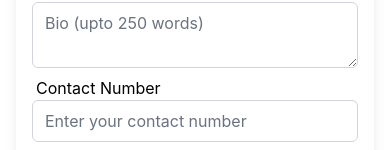
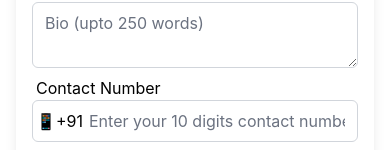
Before and after one commit to CogradDev/Navjobs_Frontend, a React (Create React App) app: page /signup in a window 390 px wide. Both pictures are taken after a click on the radio button "Recruiter". Shown: the part 694-844 px from the top of the page. Built offline with nearby package versions, Linux system fonts and the light colour scheme.

Commit message:
Phone number validation done

```diff
--- a/src/components/loginsingup/SignUp.js
+++ b/src/components/loginsingup/SignUp.js
@@ -49,7 +49,7 @@ const Signup = () => {
             headers: {
                 'Content-Type': 'application/json'
             },
-            body: JSON.stringify({ name: signupDetails.uName, email: signupDetails.uEmail, password: signupDetails.password, type: signupDetails.type, contactNumber: signupDetails.phone, bio: signupDetails.bio })
+            body: JSON.stringify({ name: signupDetails.uName, email: signupDetails.uEmail, password: signupDetails.password, type: signupDetails.type, contactNumber: "+91" + signupDetails.phone, bio: signupDetails.bio })
         });
 
         return response;
@@ -76,8 +76,8 @@ const Signup = () => {
             return toast.warn('Confirm Password do not match !');
         }
 
-        else if (!signupDetails.phone) {
-            return toast.warn("Enter the phone number");
+        else if (!signupDetails.phone || signupDetails.phone.length < 10 || signupDetails.phone.length > 10) {
+            return toast.warn("Enter 10 digits phone number");
         }
 
         try {
@@ -345,7 +345,7 @@ const Signup = () => {
                                             onChange={(event) => handleChange('bio', event.target.value)} />
                                     </div>
 
-                                    <div>
+                                    <div className='relative'>
                                         <label htmlFor="phone" className="block ml-1">
                                             Contact Number
                                         </label>
@@ -354,11 +354,14 @@ const Signup = () => {
                                             name="phone"
                                             type="text"
                                             required
-                                            className="appearance-none rounded-md relative block w-full px-3 py-2 border border-gray-300 placeholder-gray-500 text-gray-900 rounded-b-md focus:outline-none focus:ring-indigo-500 focus:border-indigo-500 focus:z-10 sm:text-sm"
-                                            placeholder="Enter your contact number"
+                                            className="appearance-none rounded-md relative block w-full px-3 py-2 border border-gray-300 placeholder-gray-500 text-gray-900 rounded-b-md focus:outline-none focus:ring-indigo-500 focus:border-indigo-500 focus:z-10 sm:text-sm pl-14"
+                                            placeholder="Enter your 10 digits contact number"
                                             value={signupDetails.phone}
                                             onChange={(event) => handleChange('phone', event.target.value)}
                                         />
+                                        <div className='absolute inset-y-0 top-6 left-1 flex items-center focus:outline-none z-10 text-black"'>
+                                            📱+91
+                                        </div>
                                     </div>
                                 </div>
                         }
```
